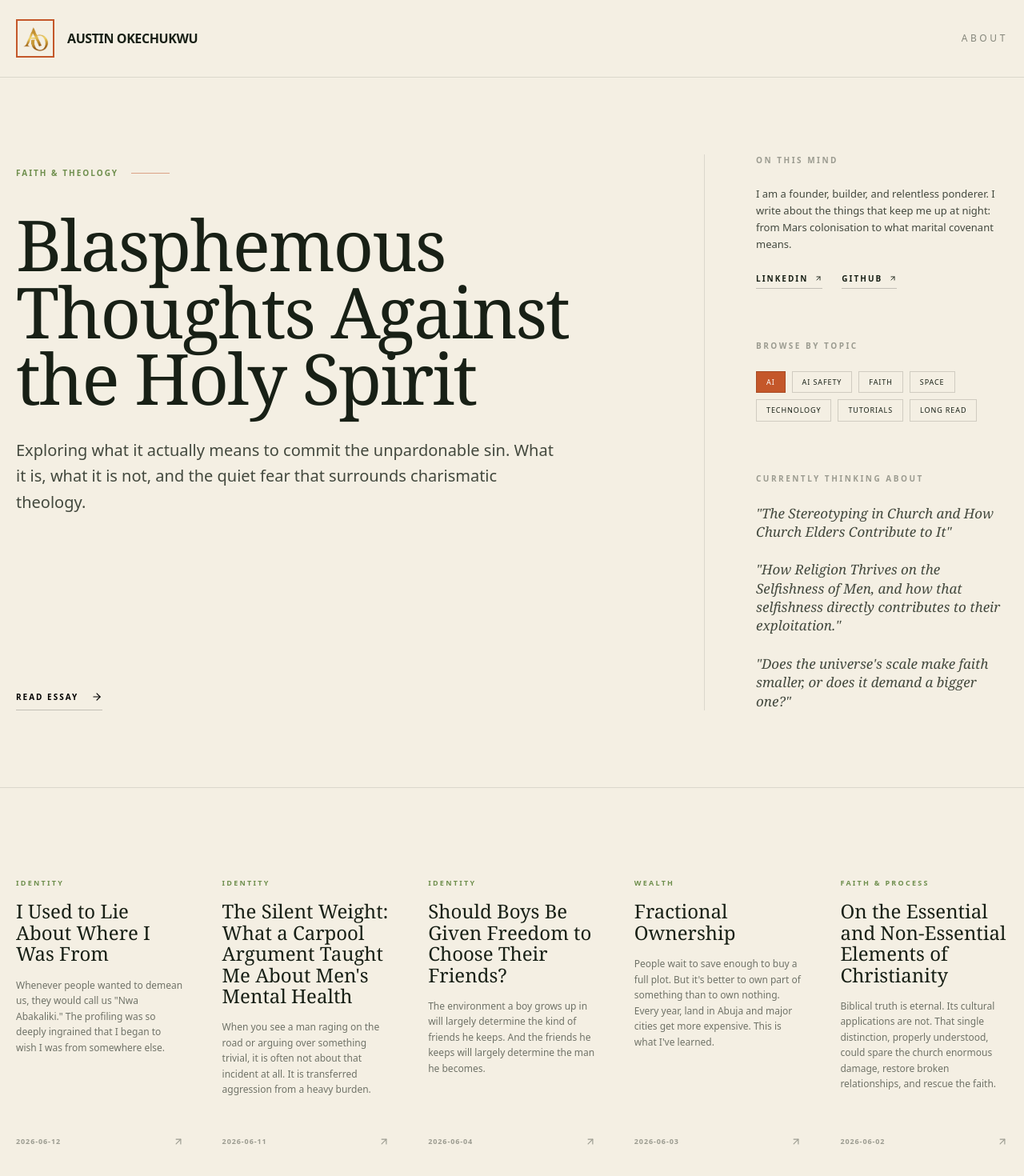
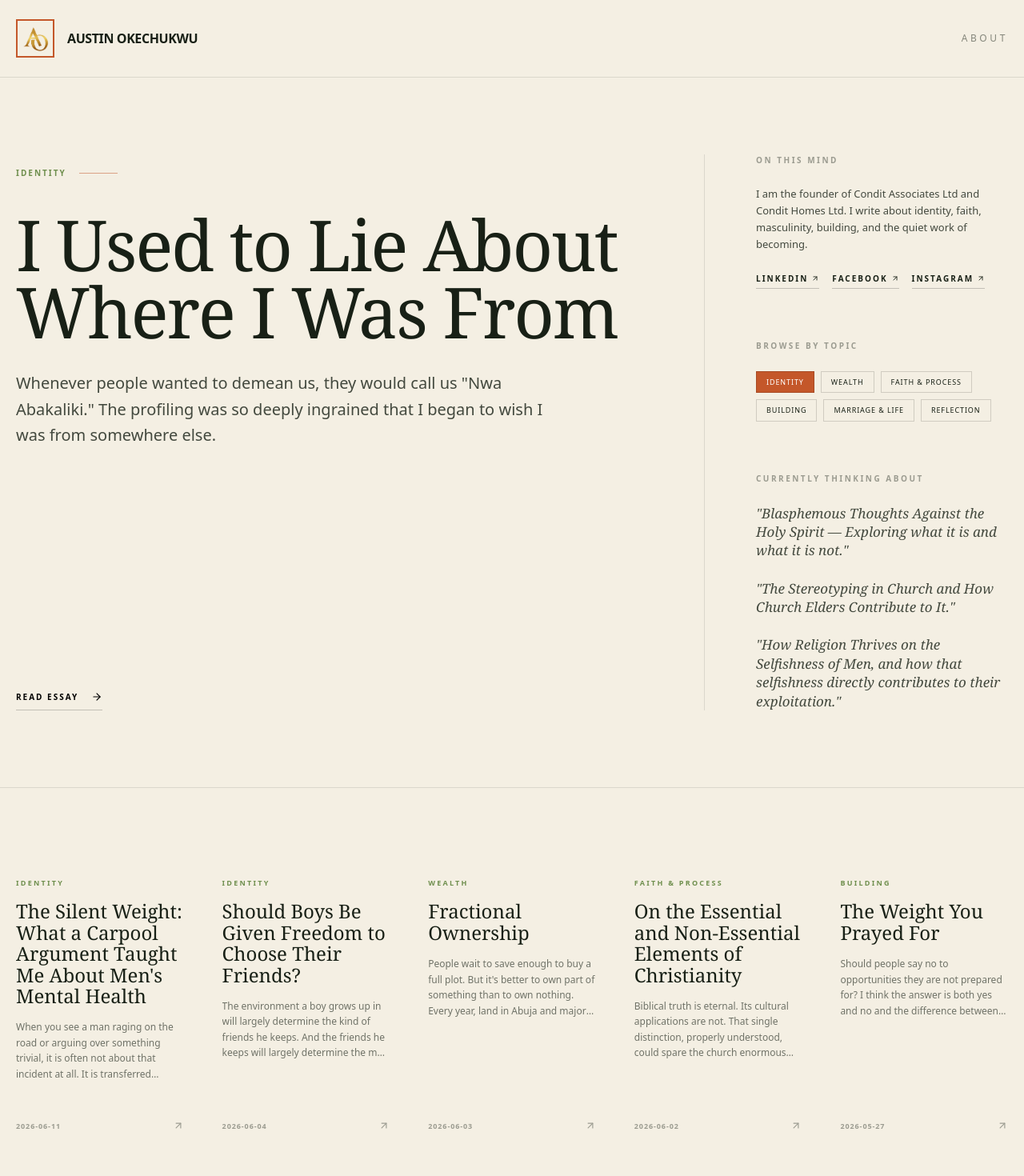
Before and after one commit to conditassociatesltd-gif/purposeful-builder, a Next.js app in the folder purposeful-builder/: page /writing in a window 1280 px wide. Shown: the top 1470 px of the page at 80% size. Built offline with nearby package versions, Linux system fonts and the light colour scheme.

Commit message:
Refine writing page with dynamic hero and categories

```diff
--- a/purposeful-builder/app/writing/page.tsx
+++ b/purposeful-builder/app/writing/page.tsx
@@ -37,6 +37,13 @@ export const metadata = {
 export default function WritingPage() {
   const essays = getAllEssays();
 
+  // Get the most recent essay for the hero section
+  const featuredEssay = essays.length > 0 ? essays[0] : null;
+  const remainingEssays = essays.length > 0 ? essays.slice(1) : [];
+
+  // Extract unique categories for the "Browse By Topic" section
+  const uniqueCategories = Array.from(new Set(essays.map(essay => essay.category))).filter(Boolean);
+
   return (
     <main className="min-h-screen" style={{ background: "var(--parchment)", color: "var(--ink)" }}>
       <header className="border-b border-black/10 dark:border-white/10">
@@ -54,7 +61,7 @@ export default function WritingPage() {
             <span className="font-black tracking-tight uppercase">Austin Okechukwu</span>
           </Link>
 
-          <Link href="/about" className="text-xs tracking-[0.3em] uppercase opacity-50">
+          <Link href="/about" className="text-xs tracking-[0.3em] uppercase opacity-50 hover:opacity-100 transition-opacity">
             About
           </Link>
         </div>
@@ -64,25 +71,31 @@ export default function WritingPage() {
       <section className="max-w-[1400px] mx-auto px-5 py-24 border-b border-black/10 dark:border-white/10">
         <div className="grid lg:grid-cols-[1fr_380px] gap-16 lg:gap-24 items-start">
           {/* Left Side: Featured Essay */}
+          {featuredEssay ? (
             <div className="flex flex-col h-full pt-4">
               <div className="flex items-center gap-4 mb-10">
-              <span className="text-[10px] tracking-[0.2em] font-bold uppercase" style={{ color: "var(--rust)" }}>Faith & Theology</span>
+                <span className="text-[10px] tracking-[0.2em] font-bold uppercase" style={{ color: "var(--rust)" }}>{featuredEssay.category}</span>
                 <div className="h-px w-12 bg-[#c4572a] opacity-50"></div>
               </div>
 
               <h1 className="font-serif text-5xl md:text-7xl lg:text-[5.5rem] leading-[0.95] tracking-tight mb-8 text-balance">
-              Blasphemous Thoughts Against the Holy Spirit
+                {featuredEssay.title}
               </h1>
 
               <p className="text-lg md:text-xl leading-relaxed opacity-80 mb-12 max-w-2xl">
-              Exploring what it actually means to commit the unpardonable sin. What it is, what it is not, and the quiet fear that surrounds charismatic theology.
+                {featuredEssay.excerpt}
               </p>
 
-            <Link href="#" className="mt-auto group inline-flex items-center gap-4 text-[10px] tracking-[0.2em] uppercase font-bold text-black dark:text-white pb-2 border-b border-black/20 dark:border-white/20 hover:border-black dark:hover:border-white transition-all w-fit">
+              <Link href={`/writing/${featuredEssay.slug}`} className="mt-auto group inline-flex items-center gap-4 text-[10px] tracking-[0.2em] uppercase font-bold text-black dark:text-white pb-2 border-b border-black/20 dark:border-white/20 hover:border-black dark:hover:border-white transition-all w-fit">
                 Read Essay
                 <ArrowRight size={14} className="group-hover:translate-x-1 transition-transform" />
               </Link>
             </div>
+          ) : (
+            <div className="flex flex-col h-full pt-4 justify-center items-center opacity-50">
+              <p>No essays published yet.</p>
+            </div>
+          )}
 
           {/* Right Side: Sidebar */}
           <div className="flex flex-col gap-16 lg:border-l border-black/10 dark:border-white/10 lg:pl-16">
@@ -91,25 +104,28 @@ export default function WritingPage() {
             <div>
               <h3 className="text-[10px] tracking-[0.25em] font-bold uppercase mb-6 opacity-40">On This Mind</h3>
               <p className="text-[13px] leading-relaxed mb-6 opacity-80">
-                I am a founder, builder, and relentless ponderer. I write about the things that keep me up at night: from Mars colonisation to what marital covenant means.
+                I am the founder of Condit Associates Ltd and Condit Homes Ltd. I write about identity, faith, masculinity, building, and the quiet work of becoming.
               </p>
-              <div className="flex gap-6">
-                <a href="https://linkedin.com/in/austinokechukwu" target="_blank" className="text-[10px] tracking-[0.2em] uppercase font-bold hover:opacity-50 transition-opacity flex items-center gap-2 border-b border-black/20 dark:border-white/20 pb-1">LinkedIn <ArrowRight size={10} className="-rotate-45" /></a>
-                <a href="https://github.com/austinokechukwu" target="_blank" className="text-[10px] tracking-[0.2em] uppercase font-bold hover:opacity-50 transition-opacity flex items-center gap-2 border-b border-black/20 dark:border-white/20 pb-1">GitHub <ArrowRight size={10} className="-rotate-45" /></a>
+              <div className="flex flex-wrap gap-4">
+                <a href="https://linkedin.com/in/austinokechukwu" target="_blank" className="text-[10px] tracking-[0.2em] uppercase font-bold hover:opacity-50 transition-opacity flex items-center gap-1 border-b border-black/20 dark:border-white/20 pb-1">LinkedIn <ArrowRight size={10} className="-rotate-45" /></a>
+                <a href="#" className="text-[10px] tracking-[0.2em] uppercase font-bold hover:opacity-50 transition-opacity flex items-center gap-1 border-b border-black/20 dark:border-white/20 pb-1">Facebook <ArrowRight size={10} className="-rotate-45" /></a>
+                <a href="#" className="text-[10px] tracking-[0.2em] uppercase font-bold hover:opacity-50 transition-opacity flex items-center gap-1 border-b border-black/20 dark:border-white/20 pb-1">Instagram <ArrowRight size={10} className="-rotate-45" /></a>
               </div>
             </div>
 
             {/* BROWSE BY TOPIC */}
+            {uniqueCategories.length > 0 && (
               <div>
                 <h3 className="text-[10px] tracking-[0.25em] font-bold uppercase mb-6 opacity-40">Browse By Topic</h3>
                 <div className="flex flex-wrap gap-2">
-                {['AI', 'AI Safety', 'Faith', 'Space', 'Technology', 'Tutorials', 'Long Read'].map((topic, i) => (
-                  <Link key={topic} href={`/category/${topic.toLowerCase().replace(' ', '-')}`} className={`text-[9px] tracking-[0.1em] uppercase border border-black/15 dark:border-white/15 px-3 py-1.5 transition-colors ${i === 0 ? 'bg-[#c4572a] text-white border-[#c4572a]' : 'hover:bg-black/5 dark:hover:bg-white/5'}`}>
+                  {uniqueCategories.map((topic, i) => (
+                    <Link key={topic} href={`/category/${topic.toLowerCase().replace(/\s+/g, '-')}`} className={`text-[9px] tracking-[0.1em] uppercase border border-black/15 dark:border-white/15 px-3 py-1.5 transition-colors ${i === 0 ? 'bg-[#c4572a] text-white border-[#c4572a]' : 'hover:bg-black/5 dark:hover:bg-white/5'}`}>
                       {topic}
                     </Link>
                   ))}
                 </div>
               </div>
+            )}
 
             {/* CURRENTLY THINKING ABOUT */}
             <div>
@@ -117,17 +133,17 @@ export default function WritingPage() {
               <ul className="space-y-6">
                 <li>
                   <p className="font-serif text-[17px] leading-snug italic opacity-80 hover:opacity-100 transition-opacity">
-                    "The Stereotyping in Church and How Church Elders Contribute to It"
+                    "Blasphemous Thoughts Against the Holy Spirit — Exploring what it is and what it is not."
+                  </p>
+                </li>
+                <li>
+                  <p className="font-serif text-[17px] leading-snug italic opacity-80 hover:opacity-100 transition-opacity">
+                    "The Stereotyping in Church and How Church Elders Contribute to It."
                   </p>
                 </li>
                 <li>
                   <p className="font-serif text-[17px] leading-snug italic opacity-80 hover:opacity-100 transition-opacity">
                     "How Religion Thrives on the Selfishness of Men, and how that selfishness directly contributes to their exploitation."
-                  </p>
-                </li>
-                <li>
-                  <p className="font-serif text-[17px] leading-snug italic opacity-80 hover:opacity-100 transition-opacity">
-                    "Does the universe's scale make faith smaller, or does it demand a bigger one?"
                   </p>
                 </li>
               </ul>
@@ -140,7 +156,7 @@ export default function WritingPage() {
       {/* Grid of Essays Below */}
       <section className="max-w-[1400px] mx-auto px-5 py-24">
         <div className="grid md:grid-cols-3 lg:grid-cols-5 gap-8 lg:gap-12">
-          {essays.map((essay, index) => (
+          {remainingEssays.map((essay, index) => (
             <Link
               key={essay.slug}
               href={`/writing/${essay.slug}`}
@@ -153,7 +169,7 @@ export default function WritingPage() {
                 <h2 className="font-serif text-2xl leading-[1.1] group-hover:text-[#c4572a] transition-colors mb-4">
                   {essay.title}
                 </h2>
-                <p className="text-xs leading-relaxed opacity-60 mb-6">
+                <p className="text-xs leading-relaxed opacity-60 mb-6 line-clamp-4">
                   {essay.excerpt}
                 </p>
               </div>
```
Lines whose indentation alone changed are shown as unchanged.
